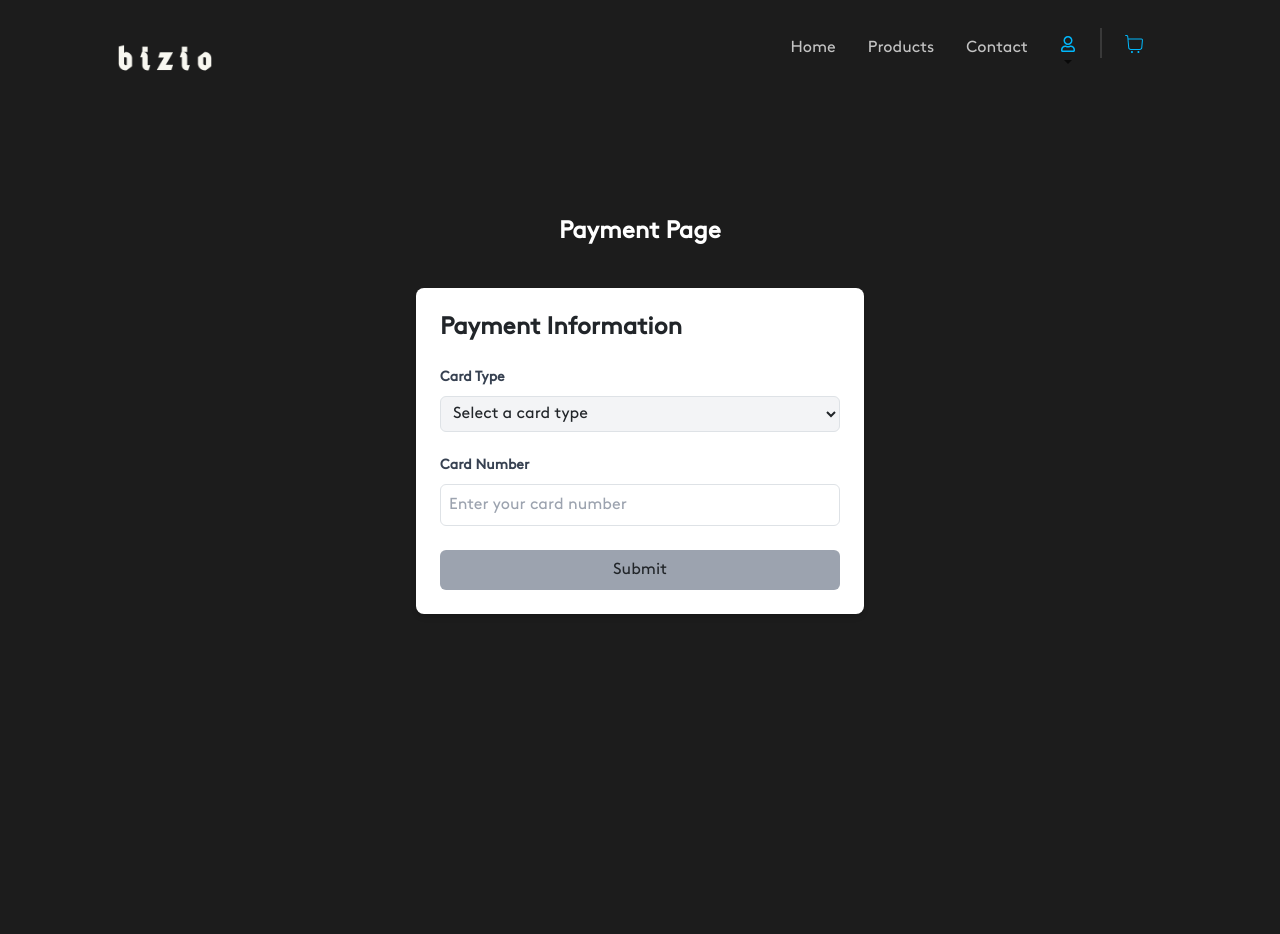
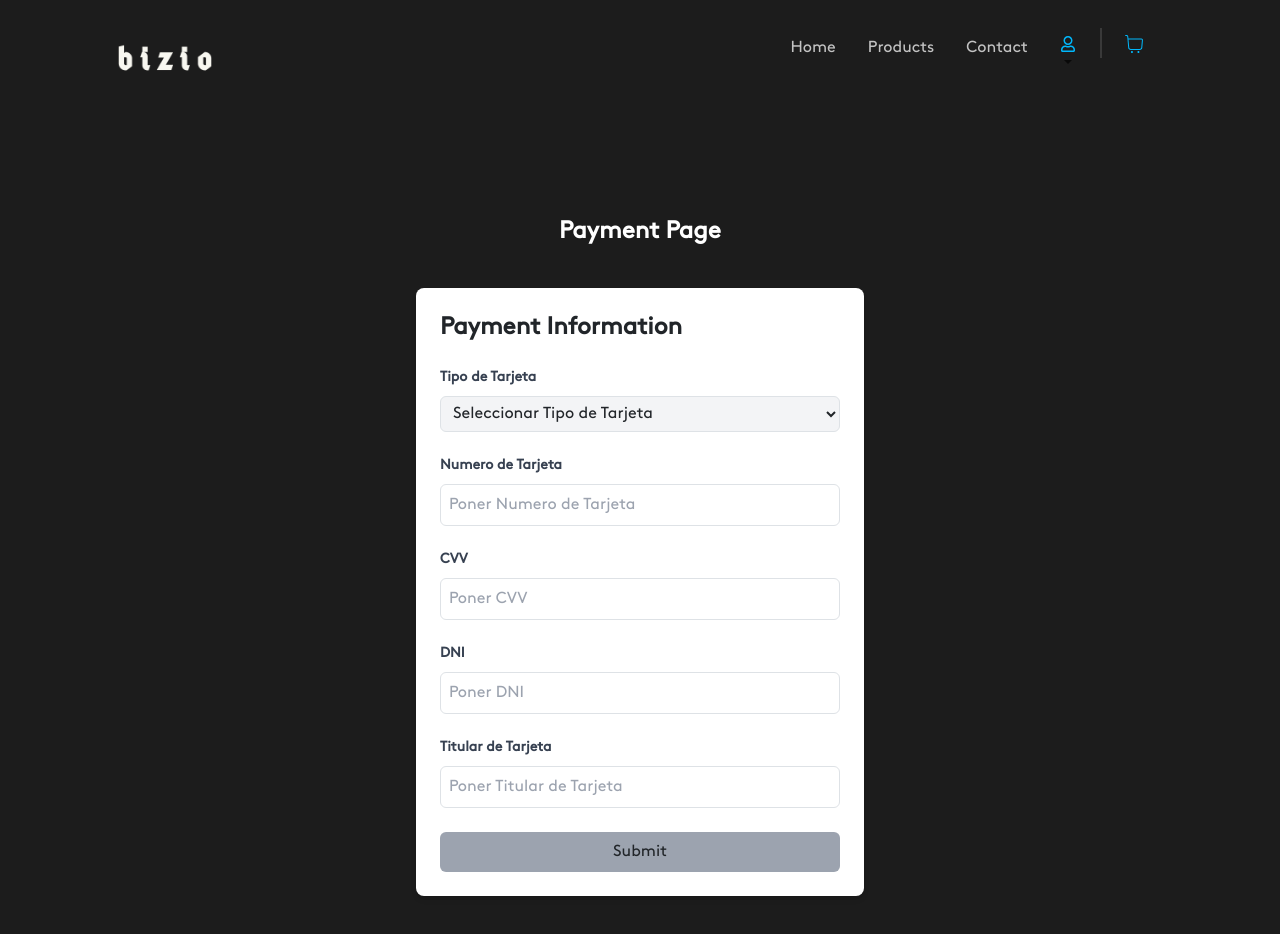
Before and after one commit to ivolevy/grupo7-tpo, a React (Vite) app: page /cart/payment in a window 1280 px wide. Built offline with nearby package versions, Linux system fonts and the light colour scheme; a web font is replaced by a local one.

Commit message:
vista pago

```diff
--- a/src/Payment.jsx
+++ b/src/Payment.jsx
@@ -4,6 +4,9 @@ import React, { useState } from 'react';
 const PaymentForm = () => {
   const [cardType, setCardType] = useState('');
   const [cardNumber, setCardNumber] = useState('');
+  const [cvv, setCVV] = useState('');
+  const [dni, setDNI] = useState('');
+  const [cardHolder, setCardHolder] = useState('');
 
   const handleCardTypeChange = (e) => {
     setCardType(e.target.value);
@@ -17,27 +20,48 @@ const PaymentForm = () => {
     }
   };
 
+  const handleCVVChange = (e) => {
+    const inputCVV = e.target.value.replace(/\D/g, ''); // Solo números para CVV
+    if (inputCVV.length <= 3) {
+      setCVV(inputCVV);
+    }
+  };
+
+  const handleDNIChange = (e) => {
+    const inputDNI = e.target.value.replace(/\D/g, ''); // Solo números para DNI
+    if (inputDNI.length <= 8) {
+      setDNI(inputDNI);
+    }
+  };
+
+  const handleCardHolderChange = (e) => {
+    const inputCardHolder = e.target.value.replace(/[^a-zA-Z ]/g, ''); // Solo letras y espacios
+    if (inputCardHolder.length <= 30) {
+      setCardHolder(inputCardHolder);
+    }
+  };
+
   const handleSubmit = () => {
     alert('Compra hecha');
   };
 
-  const isSubmitDisabled = cardNumber.replace(/\D/g, '').length < 16;
+  const isSubmitDisabled = cardNumber.replace(/\D/g, '').length < 16 || cvv.length !== 3 || dni.length < 7 || dni.length > 8 || cardHolder.length < 1 || cardHolder.length > 30;
 
   return (
     <div className="max-w-md mx-auto mt-10 p-6 bg-white rounded-lg shadow-md">
       <h2 className="text-2xl font-bold mb-4">Payment Information</h2>
       <form>
         <div className="mb-4">
-          <label className="block text-gray-700 text-sm font-bold mb-2" htmlFor="cardType">
-            Card Type
+          <label className="block text-gray-700 text-sm font-bold mb-2" htmlFor="TipoTarjeta">
+            Tipo de Tarjeta
           </label>
           <select
-            id="cardType"
+            id="TipoTarjeta"
             value={cardType}
             onChange={handleCardTypeChange}
             className="block w-full p-2 border rounded-md bg-gray-100 focus:bg-white focus:outline-none focus:ring-2 focus:ring-blue-400"
           >
-            <option value="">Select a card type</option>
+            <option value="">Seleccionar Tipo de Tarjeta</option>
             <option value="mastercard">MasterCard</option>
             <option value="amex">American Express</option>
             <option value="visa">Visa</option>
@@ -45,17 +69,59 @@ const PaymentForm = () => {
           </select>
         </div>
         <div className="mb-4">
-          <label className="block text-gray-700 text-sm font-bold mb-2" htmlFor="cardNumber">
-            Card Number
+          <label className="block text-gray-700 text-sm font-bold mb-2" htmlFor="NumeroTarjeta">
+            Numero de Tarjeta
           </label>
           <input
-            id="cardNumber"
+            id="NumeroTarjeta"
             type="text"
             value={cardNumber}
             onChange={handleCardNumberChange}
             className="block w-full p-2 border rounded-md"
-            placeholder="Enter your card number"
+            placeholder="Poner Numero de Tarjeta"
             maxLength="19" // 16 digits + 3 spaces
+          />
+        </div>
+        <div className="mb-4">
+          <label className="block text-gray-700 text-sm font-bold mb-2" htmlFor="cvv">
+            CVV
+          </label>
+          <input
+            id="cvv"
+            type="text"
+            value={cvv}
+            onChange={handleCVVChange}
+            className="block w-full p-2 border rounded-md"
+            placeholder="Poner CVV"
+            maxLength="3"
+          />
+        </div>
+        <div className="mb-4">
+          <label className="block text-gray-700 text-sm font-bold mb-2" htmlFor="dni">
+            DNI
+          </label>
+          <input
+            id="dni"
+            type="text"
+            value={dni}
+            onChange={handleDNIChange}
+            className="block w-full p-2 border rounded-md"
+            placeholder="Poner DNI"
+            maxLength="8"
+          />
+        </div>
+        <div className="mb-4">
+          <label className="block text-gray-700 text-sm font-bold mb-2" htmlFor="TitulardeTarjeta">
+            Titular de Tarjeta
+          </label>
+          <input
+            id="TitulardeTarjeta"
+            type="text"
+            value={cardHolder}
+            onChange={handleCardHolderChange}
+            className="block w-full p-2 border rounded-md"
+            placeholder="Poner Titular de Tarjeta"
+            maxLength="30"
           />
         </div>
         <button
@@ -82,5 +148,3 @@ export const Payment = () => {
     </>
   );
 };
-
-export default Payment;
```
